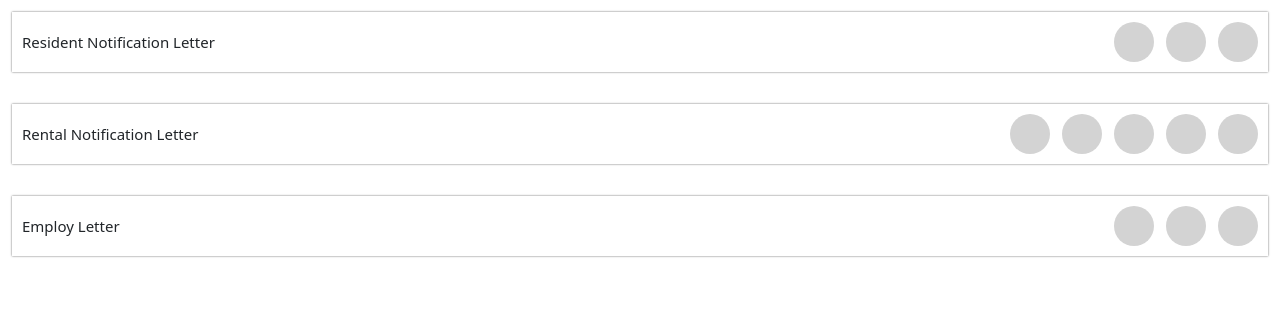
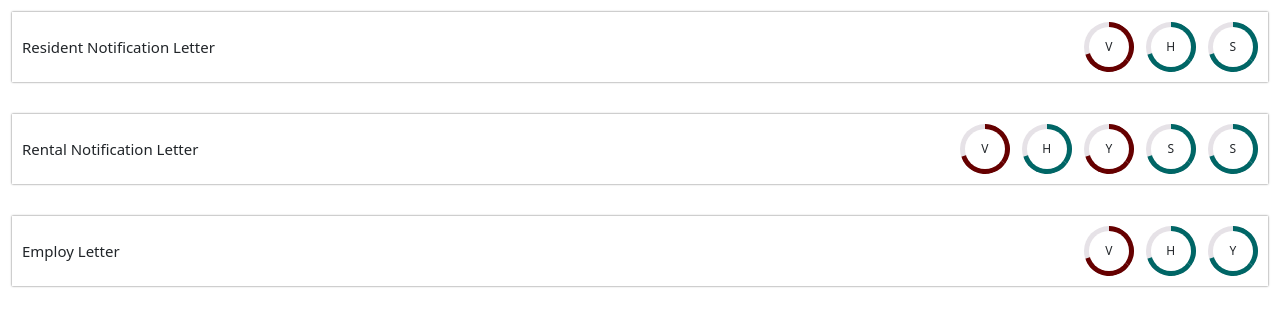
Before and after one commit to sudharsan026/react-components, a React (Vite) app: page / in a window 1280 px wide. Shown: the top 326 px of the page. Built offline with nearby package versions, Linux system fonts and the light colour scheme.

Commit message:
Tenant dashboard + Added new styles

```diff
--- a/src/App.css
+++ b/src/App.css
@@ -40,3 +40,76 @@
 .tenant-active:hover .tenant-tooltip {
   opacity: 1;
 }
+
+.tenant {
+  width: 50px;
+  height: 50px;
+  background: #e6e2e7;
+  border-radius: 50%;
+}
+.tenant .circle .mask,
+.tenant .circle .fill--default {
+  width: 50px;
+  height: 50px;
+  position: absolute;
+  border-radius: 50%;
+}
+.tenant .circle .mask,
+.tenant .circle .fill {
+  width: 50px;
+  height: 50px;
+  position: absolute;
+  border-radius: 50%;
+}
+.tenant .circle .mask {
+  clip: rect(0px, 50px, 50px, 25px);
+}
+.tenant .circle .mask .fill--default {
+  clip: rect(0px, 25px, 50px, 0px);
+  background-color: #660000;
+}
+.tenant .circle .mask .fill {
+  clip: rect(0px, 25px, 50px, 0px);
+  background-color: #006666;
+}
+
+.tenant .circle .mask.full,
+.tenant .circle .fill--default {
+  animation: fill ease-in-out 3s;
+  transform: rotate(126deg);
+}
+.tenant .circle .mask.full,
+.tenant .circle .fill {
+  animation: fill ease-in-out 3s;
+  transform: rotate(126deg);
+}
+
+@keyframes fill {
+  0% {
+    transform: rotate(0deg);
+  }
+  100% {
+    transform: rotate(126deg);
+  }
+}
+.tenant .inside-circle {
+  width: 40px;
+  height: 40px;
+  border-radius: 50%;
+  background: #fff;
+  /* line-height: 130px; */
+  text-align: center;
+  margin-top: 4.6px;
+  display: flex;
+  justify-content: center;
+  margin-left: 4.8px;
+  position: absolute;
+  z-index: 100;
+  /* font-weight: 700; */
+  font-size: 12px;
+  /* align-self: center; */
+}
+
+.tenant-letter {
+  align-self: center;
+}
--- a/src/App.jsx
+++ b/src/App.jsx
@@ -38,6 +38,19 @@ const farr = [
     ],
   },
 ];
+const getTenantFirstName = (id) => {
+  let tenantsNeeded = [];
+  for (let i in tenants) {
+    if (tenants[i].id === id) {
+      tenantsNeeded.push(tenants[i]);
+    }
+  }
+  let tenantNames = tenantsNeeded.map((_tenantName) =>
+    _tenantName.first_name.charAt(0)
+  );
+  console.log(tenantNames);
+  return tenantNames;
+};
 const getTenantName = (id) => {
   let tenantsNeeded = [];
   for (let i in tenants) {
@@ -84,7 +97,35 @@ const FormList = ({ formData }) => (
           <div style={{ display: "flex", gap: "12px" }}>
             {form.tenantID.map((tenant, tenantIndex) => (
               <div key={tenantIndex}>
-                <div
+                <div className="tenant">
+                  <div className="circle">
+                    <div className="mask full">
+                      <div
+                        className={
+                          tenant.status == "new" ? "fill--default" : "fill"
+                        }
+                      ></div>
+                    </div>
+
+                    <div className="mask half">
+                      <div
+                        className={
+                          tenant.status == "new" ? "fill--default" : "fill"
+                        }
+                      ></div>
+                    </div>
+
+                    <div className="inside-circle">
+                      <div className="tenant-letter">
+                        {getTenantFirstName(tenant.tenant_id)}
+                      </div>
+                    </div>
+                    <div className={"tenant-tooltip"}>
+                      {getTenantName(tenant.tenant_id)}
+                    </div>
+                  </div>
+                </div>
+                {/* <div
                   className={
                     tenant.status == "new" ? "tenant" : "tenant-active"
                   }
@@ -93,7 +134,7 @@ const FormList = ({ formData }) => (
                   <div className={"tenant-tooltip"}>
                     {getTenantName(tenant.tenant_id)}
                   </div>
-                </div>
+                </div> */}
               </div>
             ))}
           </div>
```
